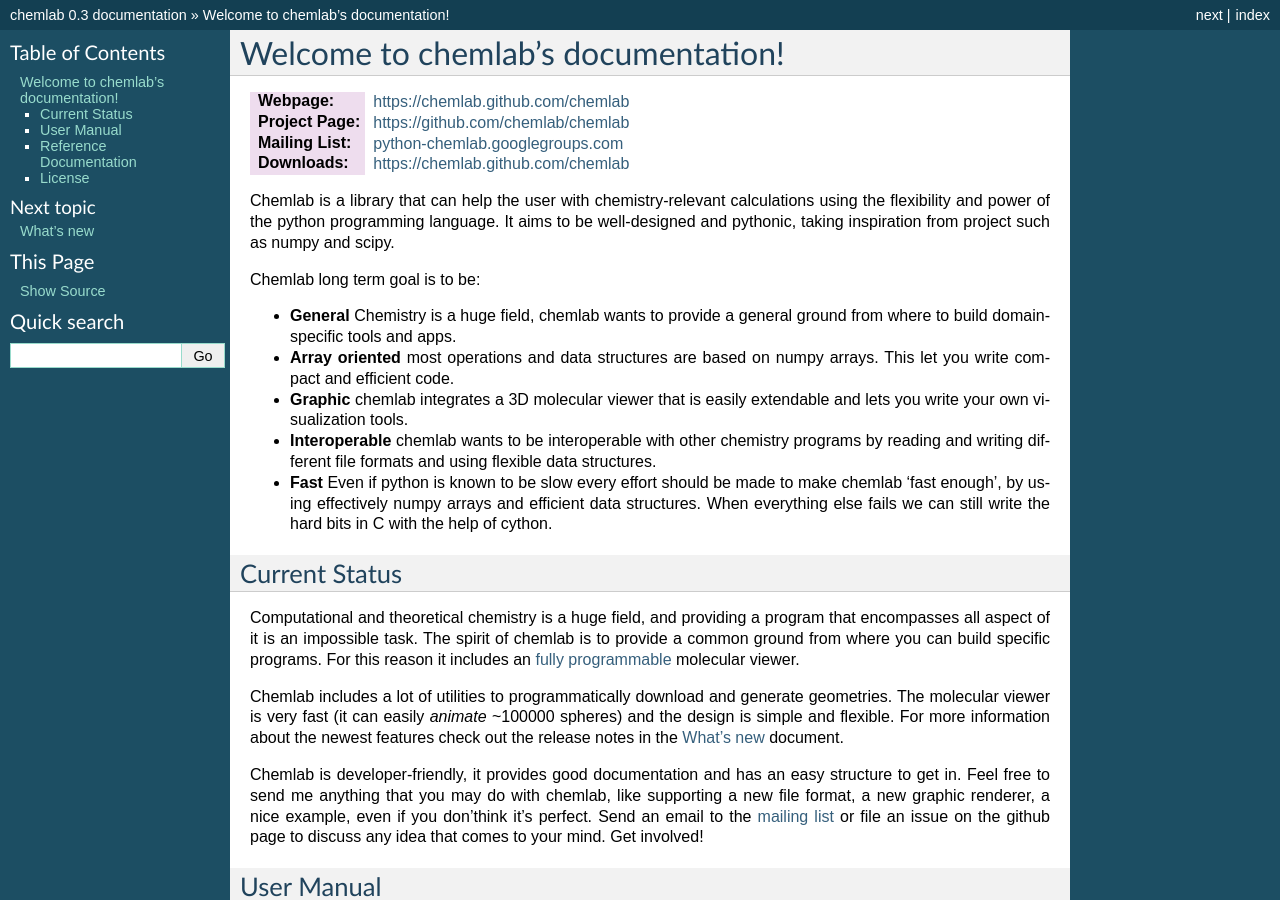
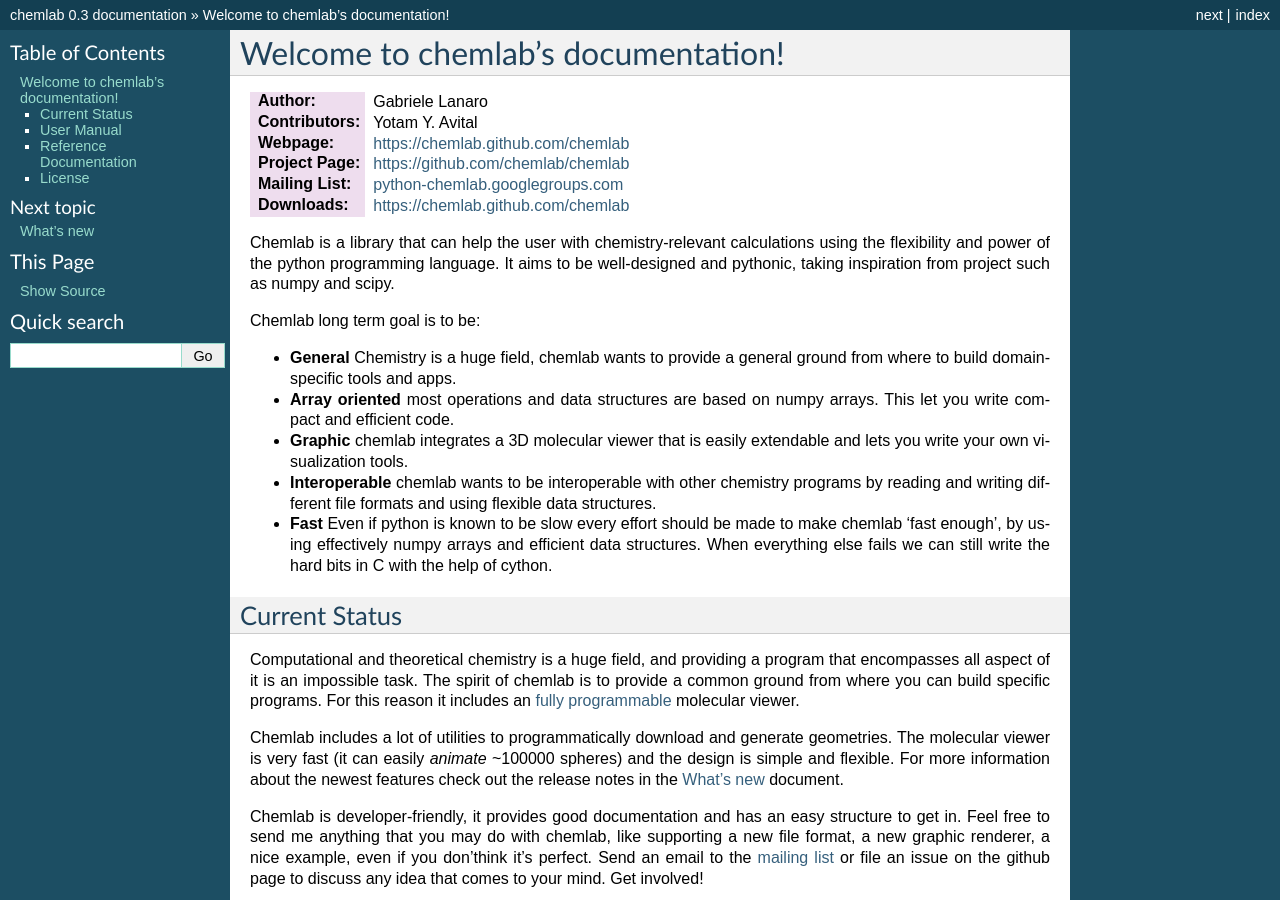
Before and after one commit to chemlab/chemlab, a Sphinx documentation site: the page built from docs/index.rst, in a window 1280 px wide and 900 px high. Built offline with Sphinx 7.4.7, drawn with Linux system fonts in a browser that asks for light colours; formulas are drawn with MathJax 3.

Commit message:
Update index.rst

```diff
--- a/docs/index.rst
+++ b/docs/index.rst
@@ -5,6 +5,12 @@
 
 Welcome to chemlab's documentation!
 ===================================
+
+:Author:
+   Gabriele Lanaro
+
+:Contributors:
+   Yotam Y. Avital
 
 :Webpage:
    https://chemlab.github.com/chemlab
```
